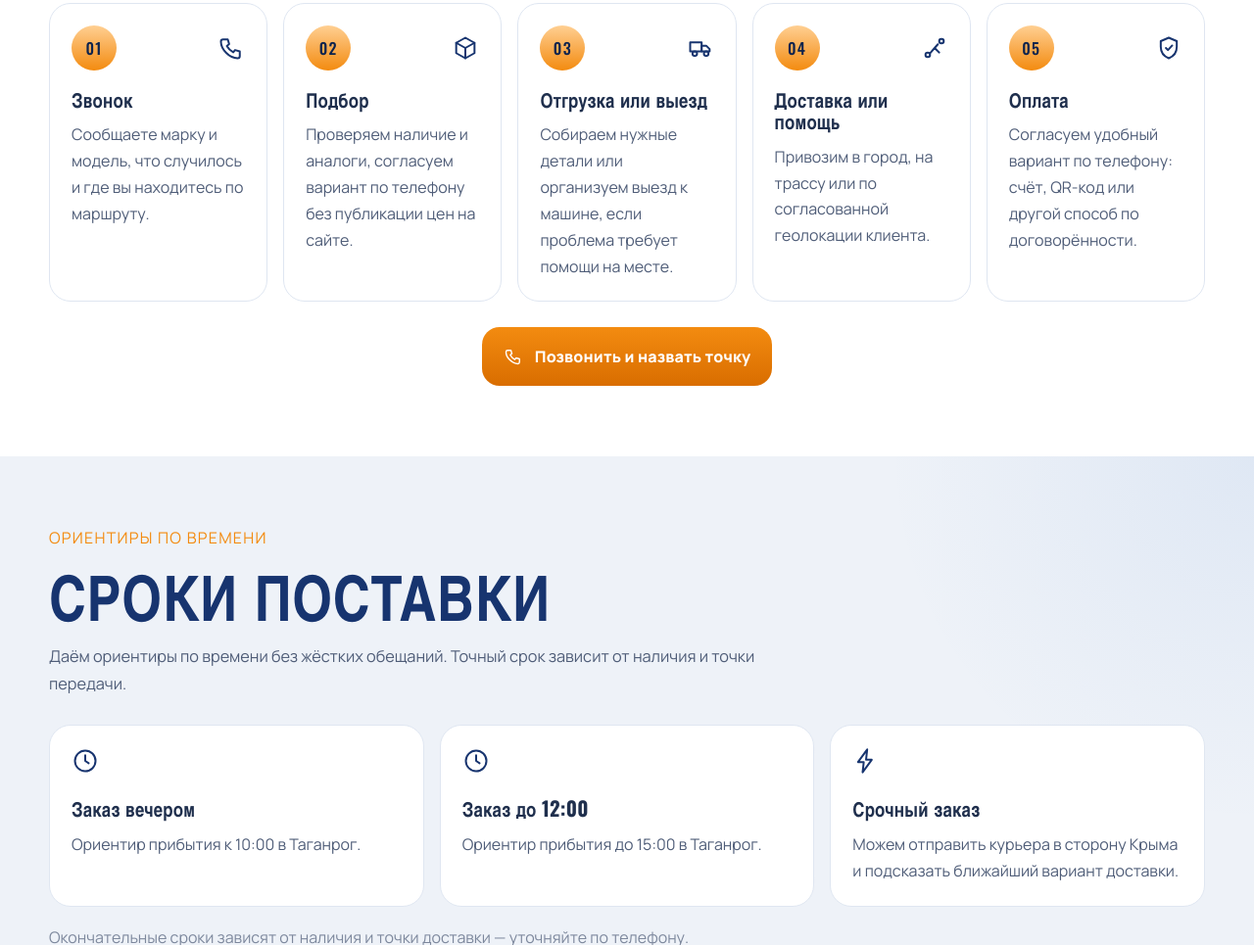
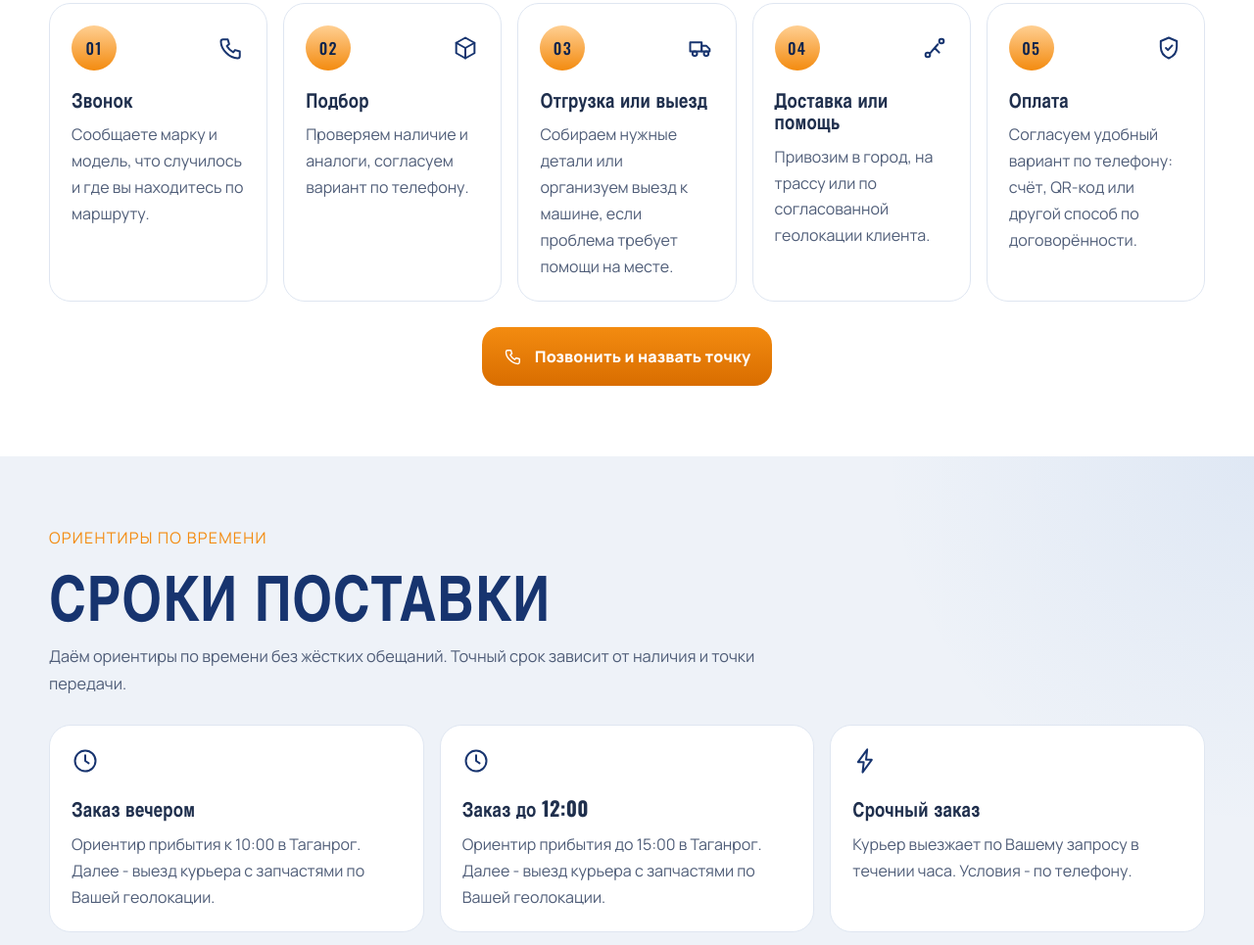
Before and after one commit to VadimRuslanch/zapchasty-segodnya, a website built with Vite: page index.html in a window 1280 px wide. Shown: the part 1835-2800 px from the top of the page at 98% size. Built offline with nearby package versions, Linux system fonts and the light colour scheme.

Commit message:
Fix text

```diff
--- a/index.html
+++ b/index.html
@@ -56,13 +56,9 @@
     <header class="topbar container">
         <div class="brand-lockup">
             <img class="brand-lockup__logo" src="src/images/logo.png" alt="Логотип 'Запчасти сегодня'">
-            <!--            <span class="brand-lockup__mark">Запчасти Сегодня</span>-->
-            <!--                        <div>-->
-            <!--                            <p class="brand-lockup__title"></p>-->
-            <!--                        </div>-->
         </div>
         <nav>
-             Меню для быстрого перехода между разделами
+            Меню для быстрого перехода между разделами
         </nav>
         <a class="button button--primary" href="tel:+79876543210">+7 (987) 654-32-10</a>
     </header>
@@ -124,49 +120,13 @@
                     <span>Позвонить сейчас</span>
                 </a>
 
-                <!--                <a class="hero__phone-link" href="tel:+79876543210">-->
-                <!--                    <svg viewBox="0 0 24 24" aria-hidden="true">-->
-                <!--                        <use href="#icon-phone"></use>-->
-                <!--                    </svg>-->
-                <!--                    <span>+7 (987) 654-32-10</span>-->
-                <!--                </a>-->
-
-                <!--                <div class="hero__cta-row">-->
-
-                <!--                    <a class="button button&#45;&#45;secondary" href="tel:+79876543210">-->
-                <!--                        <span class="button__icon">-->
-                <!--                            <svg viewBox="0 0 24 24" aria-hidden="true">-->
-                <!--                                <use href="#icon-phone"></use>-->
-                <!--                            </svg>-->
-                <!--                        </span>-->
-                <!--                        <span>Нужна консультация — позвонить</span>-->
-                <!--                    </a>-->
-                <!--                </div>-->
-
-                <!--                <a class="route-link" href="#delivery-zone">-->
-                <!--                    <span class="route-link__icon">-->
-                <!--                        <svg viewBox="0 0 24 24" aria-hidden="true">-->
-                <!--                            <use href="#icon-route"></use>-->
-                <!--                        </svg>-->
-                <!--                    </span>-->
-                <!--                    <span>Работаем по маршруту: Ростов-на-Дону → Таганрог → Мариуполь → Бердянск → Приморск → Мелитополь → Новоалексеевка → Чонгар</span>-->
-                <!--                </a>-->
-
                 <div class="hero__notes">
-                    <p>Срочно? Назовите точку на маршруте и характер поломки — подскажем ближайший вариант помощи.</p>
-                    <p>Стоимость и условия уточняйте по звонку. На сайте нет цен и остатков.</p>
+                    <p>Срочно? Назовите точку на маршруте и характер поломки — подберем ближайший вариант помощи.</p>
+                    <p>Стоимость и условия уточняйте по телефону.</p>
                 </div>
             </div>
 
             <aside class="hero-panel">
-                <!--                <div class="hero-panel__rule">-->
-                <!--                    <span class="hero-panel__rule-icon">-->
-                <!--                        <svg viewBox="0 0 24 24" aria-hidden="true">-->
-                <!--                            <use href="#icon-shield"></use>-->
-                <!--                        </svg>-->
-                <!--                    </span>-->
-                <!--                    <p>Цены, сроки, наличие и способы оплаты не публикуются. Все детали согласуем по телефону.</p>-->
-                <!--                </div>-->
 
                 <div class="audience-card">
                     <p class="audience-card__label">Для кого этот сервис</p>
@@ -206,29 +166,14 @@
                     </div>
                     <div class="fact-grid">
                         <article class="fact-card">
-                            <!--                        <span class="fact-card__icon">-->
-                            <!--                            <svg viewBox="0 0 24 24" aria-hidden="true">-->
-                            <!--                                <use href="#icon-phone"></use>-->
-                            <!--                            </svg>-->
-                            <!--                        </span>-->
                             <h3>Подбор по телефону</h3>
                             <p>Сразу называете марку, поломку и точку на маршруте.</p>
                         </article>
                         <article class="fact-card">
-                            <!--                        <span class="fact-card__icon">-->
-                            <!--                            <svg viewBox="0 0 24 24" aria-hidden="true">-->
-                            <!--                                <use href="#icon-route"></use>-->
-                            <!--                            </svg>-->
-                            <!--                        </span>-->
                             <h3>Доставка на трассу</h3>
                             <p>Согласуем передачу в городе, на трассе или по геолокации.</p>
                         </article>
                         <article class="fact-card">
-                            <!--                        <span class="fact-card__icon">-->
-                            <!--                            <svg viewBox="0 0 24 24" aria-hidden="true">-->
-                            <!--                                <use href="#icon-truck"></use>-->
-                            <!--                            </svg>-->
-                            <!--                        </span>-->
                             <h3>Выезд к машине</h3>
                             <p>Помогаем не только со склада, но и на месте поломки.</p>
                         </article>
@@ -267,7 +212,7 @@
                                 href="#icon-box"></use></svg></span>
                     </div>
                     <h3>Подбор</h3>
-                    <p>Проверяем наличие и аналоги, согласуем вариант по телефону без публикации цен на сайте.</p>
+                    <p>Проверяем наличие и аналоги, согласуем вариант по телефону.</p>
                 </article>
                 <article class="step-card">
                     <div class="step-card__head">
@@ -324,19 +269,20 @@
                     <span class="timing-card__icon"><svg viewBox="0 0 24 24" aria-hidden="true"><use
                             href="#icon-clock"></use></svg></span>
                     <h3>Заказ вечером</h3>
-                    <p>Ориентир прибытия к 10:00 в Таганрог.</p>
+                    <p>Ориентир прибытия к 10:00 в Таганрог. Далее - выезд курьера с запчастями по Вашей геолокации.</p>
                 </article>
                 <article class="timing-card">
                     <span class="timing-card__icon"><svg viewBox="0 0 24 24" aria-hidden="true"><use
                             href="#icon-clock"></use></svg></span>
                     <h3>Заказ до 12:00</h3>
-                    <p>Ориентир прибытия до 15:00 в Таганрог.</p>
+                    <p>Ориентир прибытия до 15:00 в Таганрог. Далее - выезд курьера с запчастями по Вашей
+                        геолокации.</p>
                 </article>
                 <article class="timing-card">
                     <span class="timing-card__icon"><svg viewBox="0 0 24 24" aria-hidden="true"><use
                             href="#icon-spark"></use></svg></span>
                     <h3>Срочный заказ</h3>
-                    <p>Можем отправить курьера в сторону Крыма и подсказать ближайший вариант доставки.</p>
+                    <p>Курьер выезжает по Вашему запросу в течении часа. Условия - по телефону.</p>
                 </article>
             </div>
             <p class="timing-note">Окончательные сроки зависят от наличия и точки доставки — уточняйте по телефону.</p>
@@ -366,18 +312,12 @@
                 </div>
                 <div class="mode-list">
                     <div class="mode-list__item">
-                        <!--                        <span class="mode-list__icon"><svg viewBox="0 0 24 24" aria-hidden="true"><use-->
-                        <!--                                href="#icon-route"></use></svg></span>-->
                         <span>В городе</span>
                     </div>
                     <div class="mode-list__item">
-                        <!--                        <span class="mode-list__icon"><svg viewBox="0 0 24 24" aria-hidden="true"><use-->
-                        <!--                                href="#icon-route"></use></svg></span>-->
                         <span>На трассе</span>
                     </div>
                     <div class="mode-list__item">
-                        <!--                        <span class="mode-list__icon"><svg viewBox="0 0 24 24" aria-hidden="true"><use-->
-                        <!--                                href="#icon-route"></use></svg></span>-->
                         <span>По согласованной геолокации</span>
                     </div>
                 </div>
--- a/src/style.css
+++ b/src/style.css
@@ -44,8 +44,6 @@ body {
     margin: 0;
     font-family: "Manrope", "Trebuchet MS", sans-serif;
     color: var(--color-text);
-    /*background: radial-gradient(circle at top left, rgba(47, 111, 199, 0.12), transparent 32%),*/
-    /*linear-gradient(180deg, #f3f5fa 0%, #eef2f8 100%);*/
 }
 
 img,
```
Also changed, not shown: src/icons/ford.svg (added), src/icons/mercedes.svg (added), src/icons/renault.svg (added), src/icons/volvo.svg (added).
